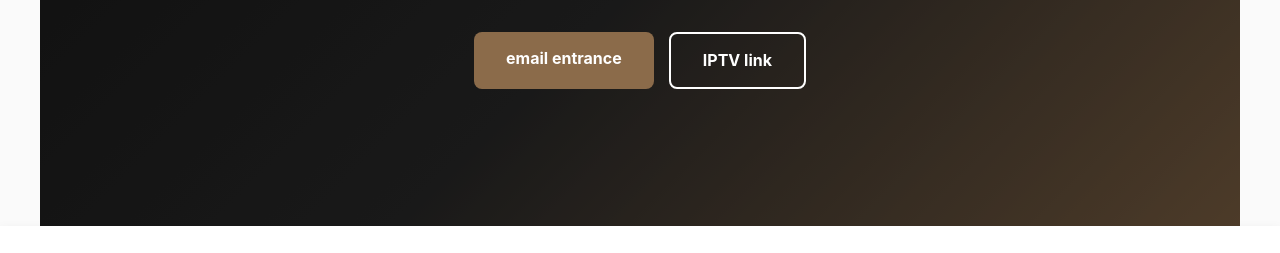
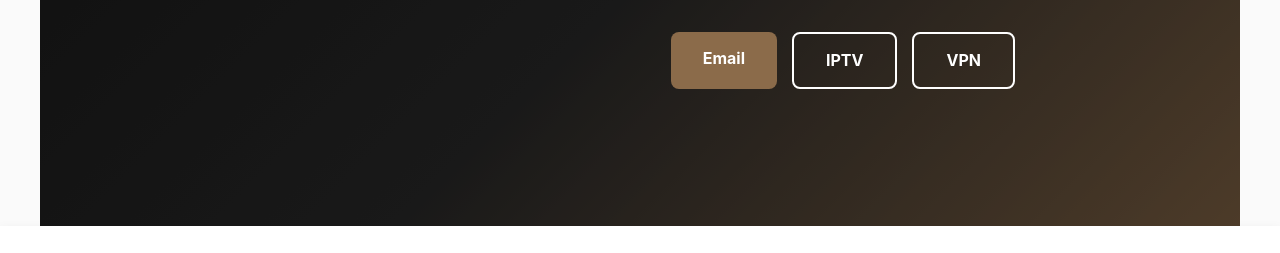
Before and after one commit to yslproducts2026/yslproducts, a plain HTML site: page index.html in a window 1280 px wide. Shown: the part 334-587 px from the top of the page. Drawn offline with Linux system fonts and the light colour scheme.

Commit message:
Update hero section: add Email/IPTV/VPN buttons, adjust trust bar stats

```diff
--- a/css/style.css
+++ b/css/style.css
@@ -16,7 +16,7 @@ nav{background:#1a1a1a;padding:0;position:sticky;top:0;z-index:999;box-shadow:0
 .hero-content{position:relative;z-index:2;max-width:750px}
 .hero-content h1{font-size:48px;font-weight:800;color:#fff;margin-bottom:15px;line-height:1.2}
 .hero-content p{font-size:18px;color:#ddd;margin-bottom:35px;line-height:1.7}
-.hero-btns{display:flex;gap:15px;justify-content:center;flex-wrap:wrap}
+.hero-btns{display:flex;gap:15px;justify-content:flex-end;flex-wrap:wrap}
 .btn{padding:14px 32px;border-radius:8px;font-weight:700;font-size:16px;text-decoration:none;display:inline-block;transition:all .3s;font-family:inherit}
 .btn-primary{background:#8B6B4A;color:#fff}
 .btn-primary:hover{background:#7a5e41;transform:translateY(-2px);box-shadow:0 8px 25px rgba(139,107,74,.4)}
--- a/index.html
+++ b/index.html
@@ -38,9 +38,9 @@
 <h1>YSLProduts Co.,Ltd</h1>
 <p>You Smart Life — from modern chairs to elegant dining sets, we bring your stylish to life.</p>
 <div class="hero-btns">
-<a href="https://mail.yslproducts.dpdns.org" class="btn btn-primary">email entrance</a>
-<a href="https://TV.yslproducts.cc.cd" class="btn btn-outline">IPTV link</a>
-</div>
+<a href="https://mail.yslproducts.dpdns.org" class="btn btn-primary">Email</a>
+<a href="https://tv.yslproducts.cc.cd" class="btn btn-outline">IPTV</a>
+<a href="https://vpn.yslproducts.dpdns.org" class="btn btn-outline">VPN</a>
 </div>
 </section>
 
```
